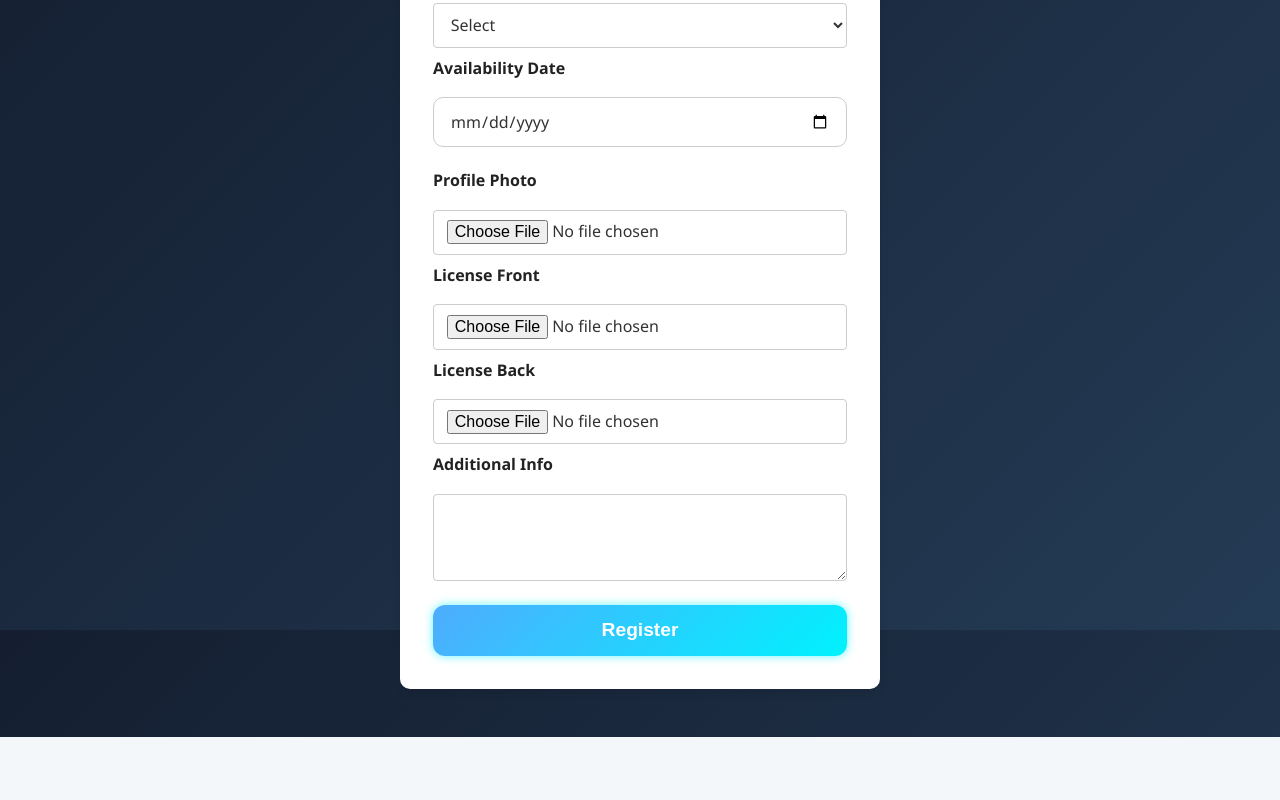
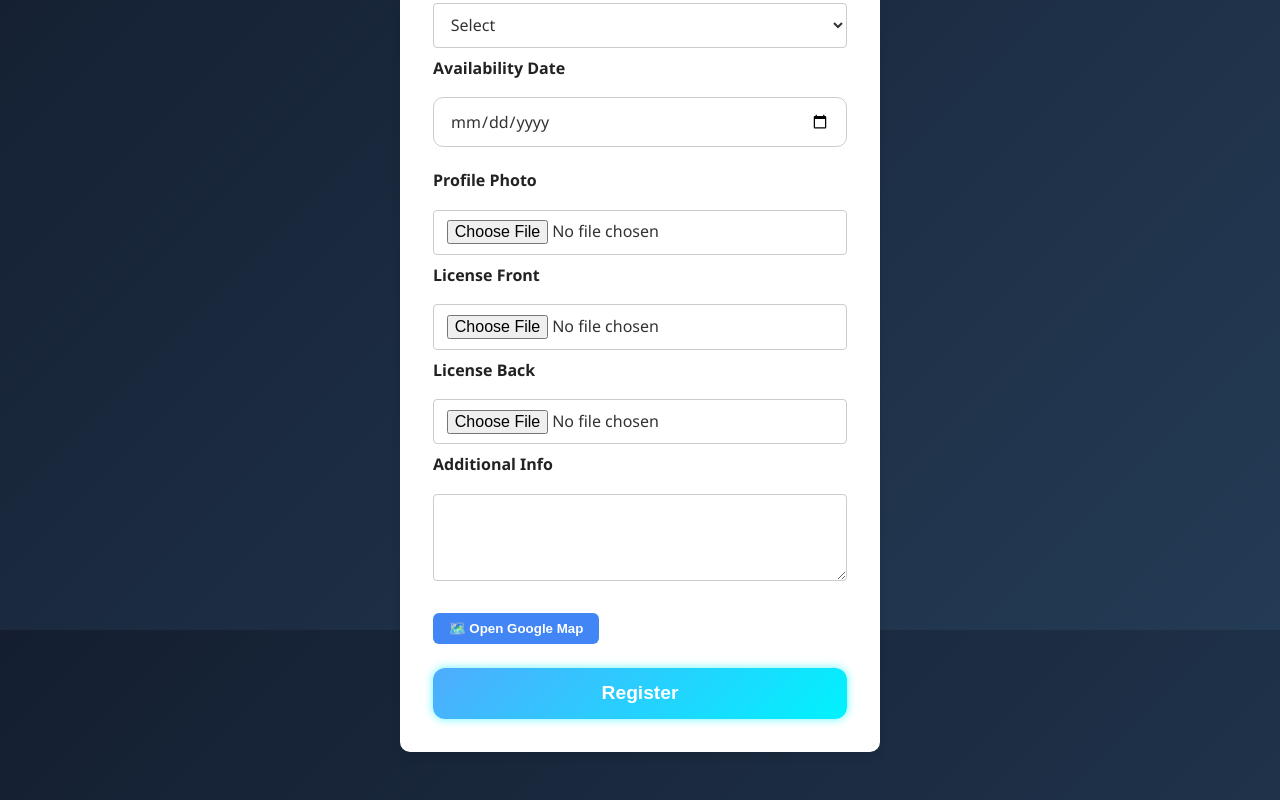
Before and after one commit to Drivers822/Socialize, a React (Vite) app: page /driver-dashboard in a window 1280 px wide. Shown: the part 1044-1844 px from the top of the page. Before the commit the page ends 1781 px from the top, so only its background shows below. Built offline with nearby package versions, Linux system fonts and the light colour scheme; sample sign-in values are in the browser's storage.

Commit message:
drivers form changes

```diff
--- a/src/components/DriverDashboard.jsx
+++ b/src/components/DriverDashboard.jsx
@@ -26,7 +26,7 @@ const DriverRegistration = () => {
   const [ocrText, setOcrText] = useState({ front: '', back: '' });
   const [ocrLicenseNumber, setOcrLicenseNumber] = useState('');
 
-  const userRole = localStorage.getItem('userRole') || 'driver'; // Default to driver
+  const userRole = localStorage.getItem('userRole') || 'driver';
 
   const generateDriverId = (vehicleType) => {
     const prefix = vehicleType.slice(0, 3).toUpperCase();
@@ -231,9 +231,17 @@ License Verified: Yes`);
         <label>License Back</label>
         <input id="licenseBack" type="file" name="licenseBack" accept="image/*" onChange={handleChange} required />
 
+        {/* 🔍 Verification Messages */}
         {verifying && <p>🔍 Verifying license using AI (OCR)...</p>}
         {licenseError && <p style={{ color: 'red' }}>{licenseError}</p>}
+        {formData.licenseVerified && !licenseError && (
+          <p style={{ color: 'green' }}>✅ License verification successful!</p>
+        )}
+        {!formData.licenseVerified && !verifying && !licenseError && formData.licenseFront && formData.licenseBack && formData.licenseNumber && (
+          <p style={{ color: 'red' }}>❌ License not verified. Please check the uploaded images or number.</p>
+        )}
 
+        {/* 👨‍💼 Admin OCR debug section */}
         {userRole === 'admin' && (
           <>
             {ocrLicenseNumber && (
@@ -267,6 +275,26 @@ License Verified: Yes`);
         <label>Additional Info</label>
         <textarea name="additionalInfo" value={formData.additionalInfo} onChange={handleChange} rows="3" />
 
+        {/* 🌐 Google Map Button */}
+        <div style={{ marginTop: '1rem' }}>
+          <button
+            type="button"
+            onClick={() => window.open('https://www.google.com/maps', '_blank')}
+            style={{
+              backgroundColor: '#4285F4',
+              color: 'white',
+              padding: '0.5rem 1rem',
+              border: 'none',
+              borderRadius: '6px',
+              cursor: 'pointer',
+              fontWeight: 'bold',
+              marginBottom: '1rem',
+            }}
+          >
+            🗺️ Open Google Map
+          </button>
+        </div>
+
         <button type="submit" disabled={!formData.licenseVerified || !formData.acceptedTerms}>
           Register
         </button>
```
